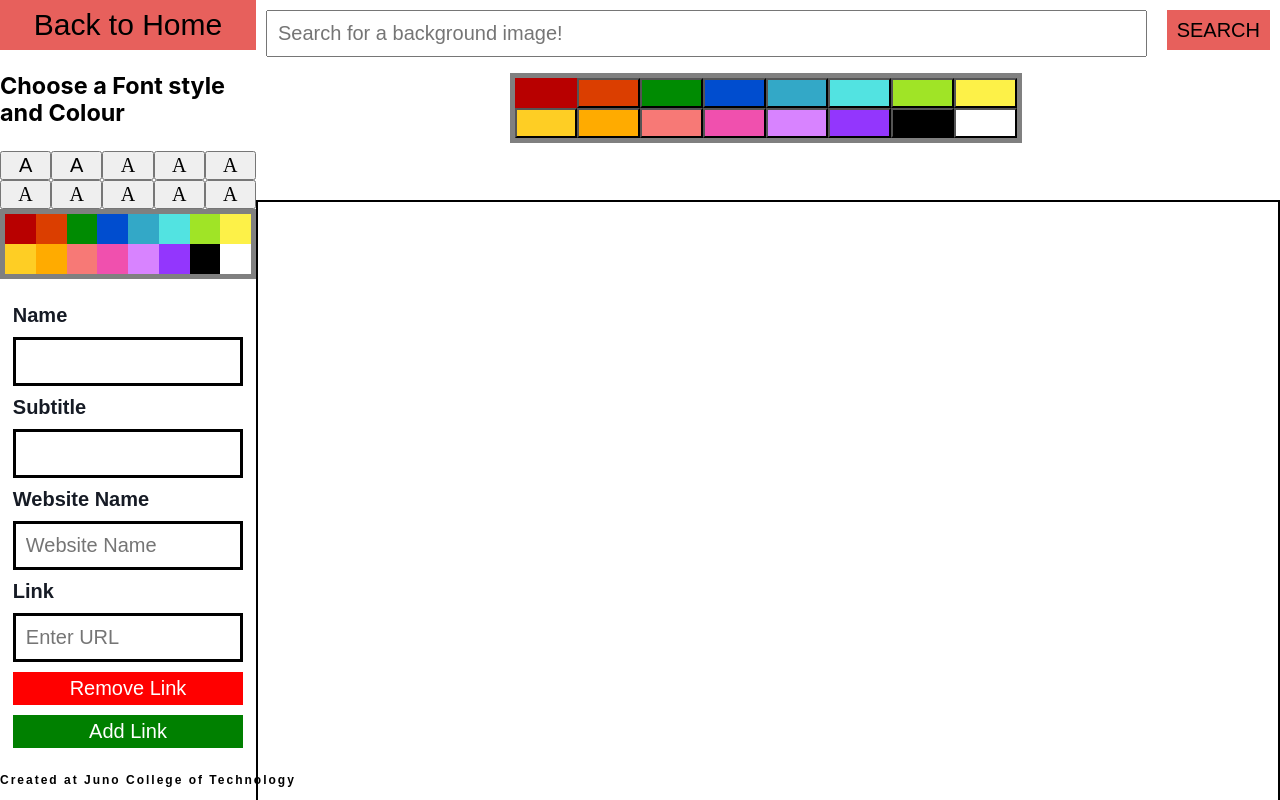
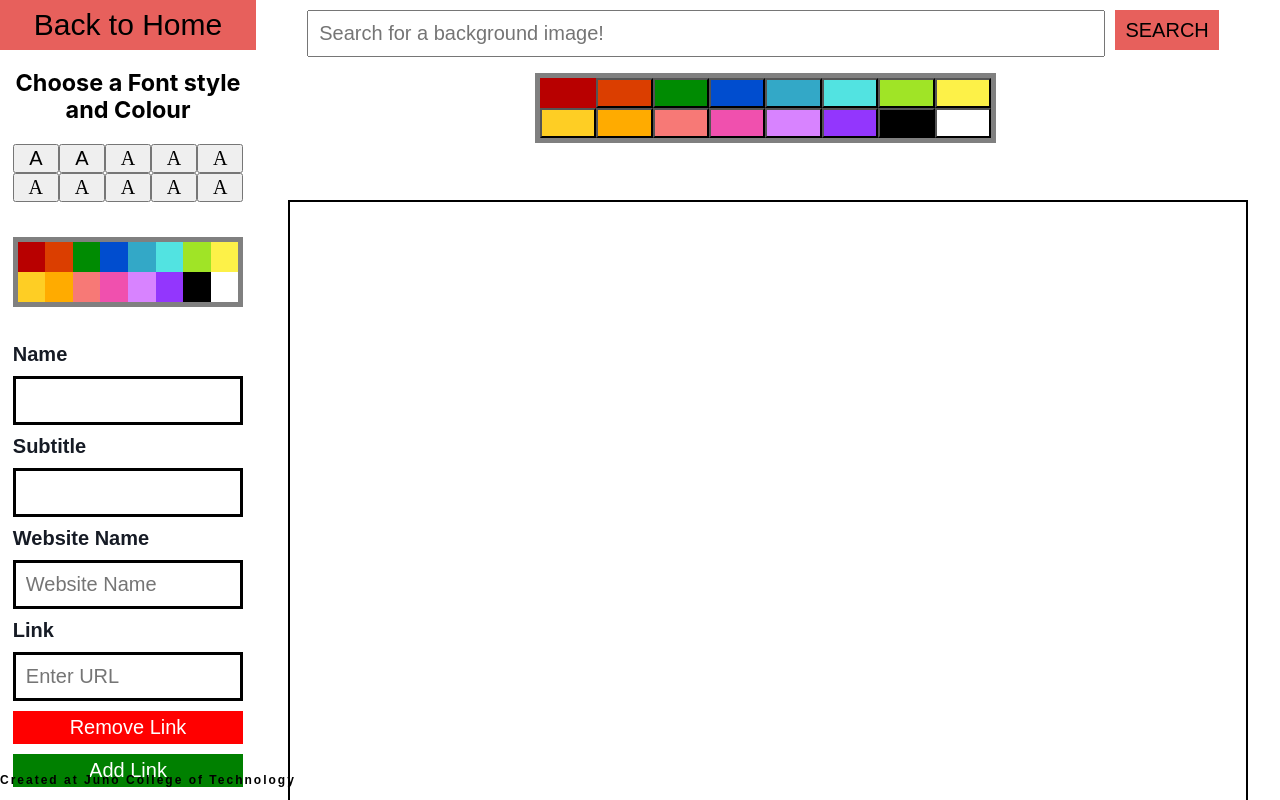
Before and after one commit to Project-Four/webDevInProgress, a React (Create React App) app: page /main in a window 1280 px wide. Shown: the top 800 px of the page. Built offline with nearby package versions, Linux system fonts and the light colour scheme.

Commit message:
updated media queries down to 740px

```diff
--- a/src/App.css
+++ b/src/App.css
@@ -73,7 +73,7 @@ html {
 
 .fontColorButtons {
     background-color: grey;
-    width: 100%;
+    width: 90%;
     display: flex;
     flex-wrap: wrap;
     justify-content: center;
@@ -319,6 +319,9 @@ html {
 .fontOptions {
     display: flex;
     flex-wrap: wrap;
+    width: 90%;
+    align-self: center;
+    margin-bottom: 10%;
 }
 
 .fontOptions button {
@@ -368,7 +371,12 @@ h1 {
 h2 {
     font-size: 1.25rem;
     line-height: 40px;
+}
 
+h3 {
+    text-align: center;
+    width: 90%;
+    margin: 10px auto;
 }
 
 ul {
@@ -447,9 +455,10 @@ a:active {
     position: relative;
     border: 2px solid black;
     order: 3;
-    width: 80%;
+    width: 75%;
     height: 80%;
-    margin-left: 20%;
+    margin-left: 22.5%;
+    margin-bottom: 50px;
     display: flex;
     align-items: center;
     max-height: 100%;
@@ -569,7 +578,7 @@ main {
 
 .searchBar input {
     width: 100%;
-    margin: 10px;
+    margin: 10px 0;
     padding: 10px;
 }
 
@@ -592,7 +601,7 @@ main {
 .searchForm {
     display: flex;
     flex-direction: column;
-    width: 100%;
+    width: 90%;
     gap: 6px;
 }
 
@@ -652,6 +661,7 @@ main {
     display: flex;
     flex-direction: column;
     overflow-y: scroll;
+    gap: 10px;
 }
 
 .textForm {
@@ -801,10 +811,21 @@ pre {
     }
 }
 
-@media(max-width: 650px) {
+@media(max-width: 740px) {
     .searchResults {
         flex-wrap: wrap;
         justify-content: center;
         gap: 10px;
     }
+
+    .previewText h1 {
+        font-size: 3.8rem;
+        line-height: 3.6rem;
+        margin-top: 0;
+        margin-bottom: 25px;
+    }
+
+    .previewText h2 {
+        margin: 0;
+    }
 }
--- a/src/Main.js
+++ b/src/Main.js
@@ -31,7 +31,7 @@ const Main = () => {
     const [backgroundColor, setBackgroundColor] = useState('')
 
     return (
-        <main>
+        <main className='mainWrapper'>
 
             <Form
                 setUserBackground={setUserBackground}
```
